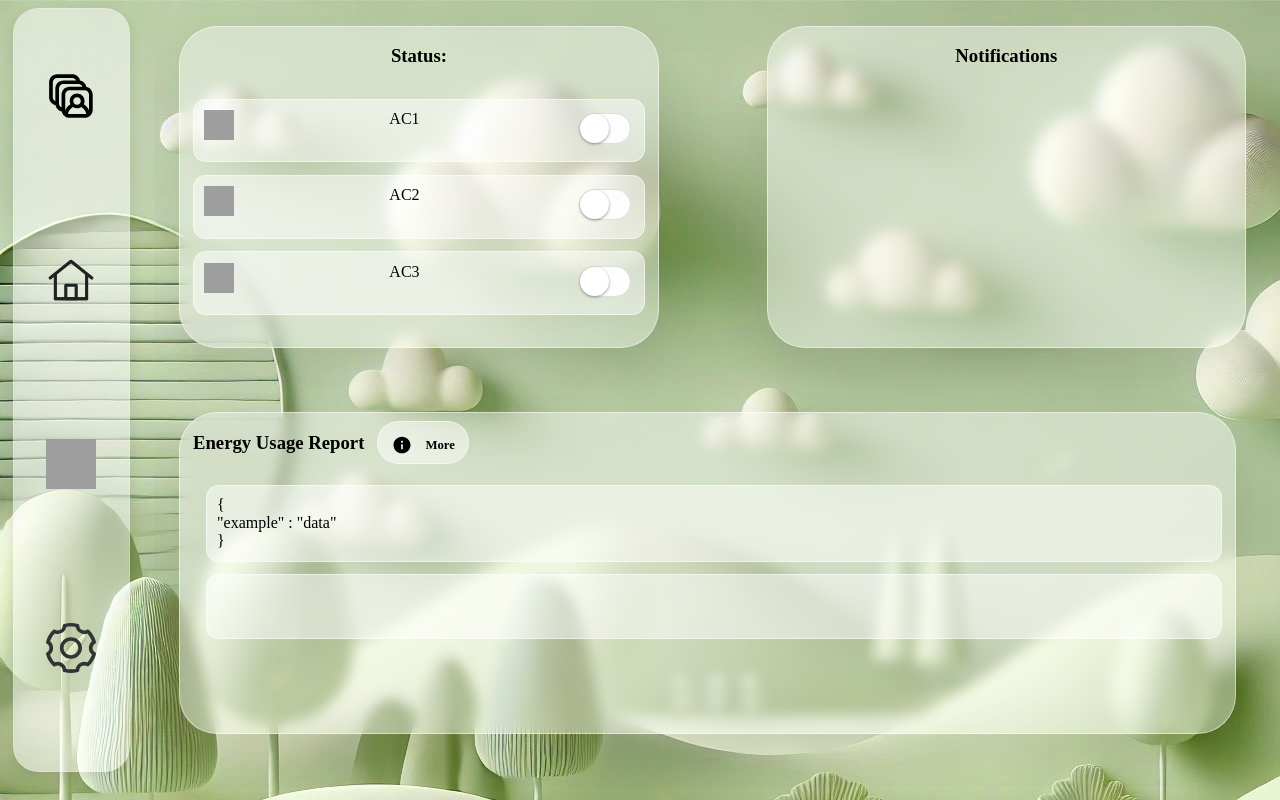
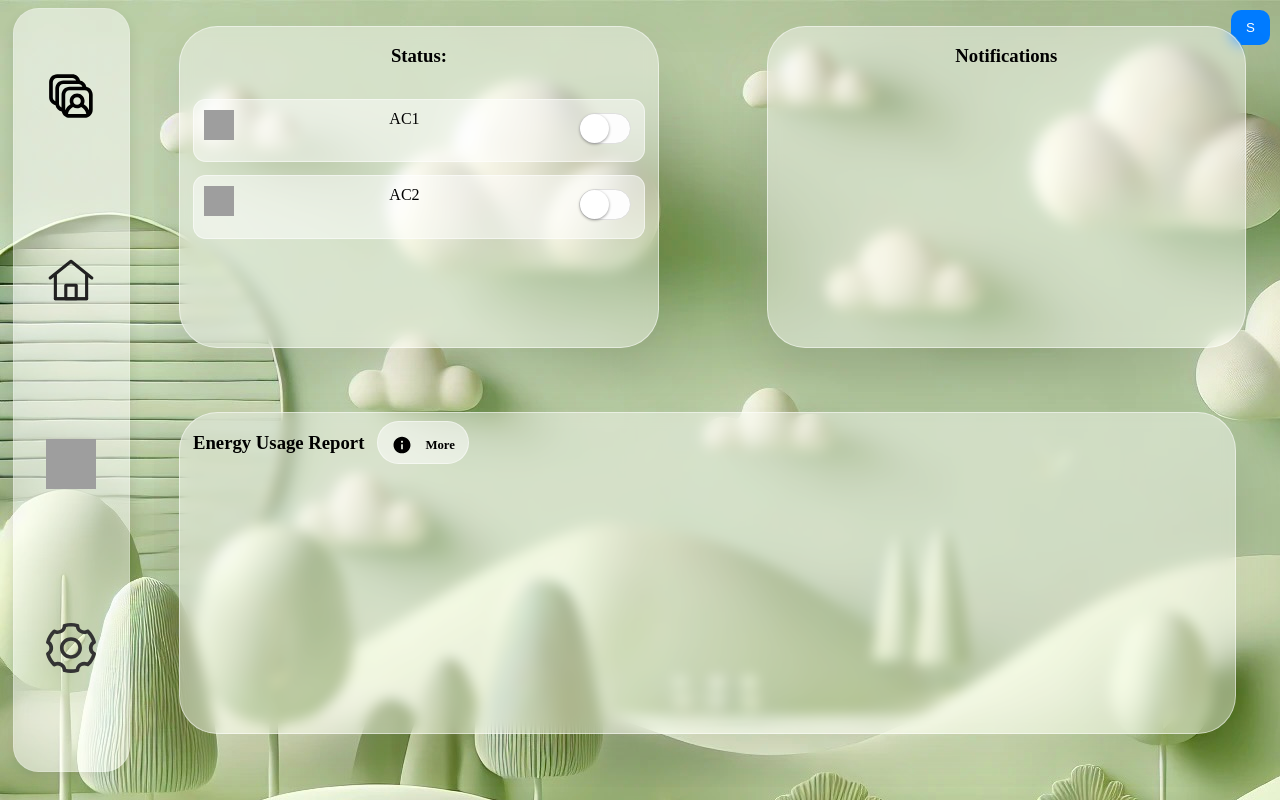
Before and after one commit to QIHANG111/ECOSPHERE, a PHP site: page /public/pages/homePage.html in a window 1280 px wide. Run offline with PHP 8.4, Linux system fonts and the light colour scheme; grey boxes are pictures that could not be loaded.

Commit message:
added darkmode

```diff
--- a/src/public/css/style.css
+++ b/src/public/css/style.css
@@ -1,15 +1,43 @@
+/* Define CSS variables for light mode */
+:root {
+    --background-color: white;
+    --text-color: black;
+    --sidebar-background: rgba(255, 255, 255, 0.5);
+    --card-background: rgba(255, 255, 255, 0.4);
+    --button-background: #007bff;
+    --button-hover: #0056b3;
+    --input-border: #ccc;
+    --input-shadow: rgba(0, 0, 0, 0.1);
+    --background-image: url("../images/background.jpg");
+}
+
+/* Define CSS variables for dark mode */
+.dark-mode {
+    --background-color: #121212;
+    --text-color: #ffffff;
+    --sidebar-background: rgba(30, 30, 30, 0.7);
+    --card-background: rgba(30, 30, 30, 0.7);
+    --button-background: #1e88e5;
+    --button-hover: #1565c0;
+    --input-border: #555;
+    --input-shadow: rgba(255, 255, 255, 0.2);
+    --background-image: url("../images/darkbackground.jpg");
+}
+
 body {
     margin: 0;
-    background-image: url("../images/background.jpg");
+    background-image: var(--background-image);
     align-items: flex-start;
     justify-content: flex-start;
     display: flex;
+    transition: background-color 0.3s;
 }
 
 /* Sidebar styling */
 .sidebar {
+    color: var(--text-color);
     border-radius: 2vw; /* Rounded corners on all sides */
-    background-color: rgba(255, 255, 255, 0.5);
+    background-color: var(--sidebar-background);
     width: 7vw; /* Initial sidebar width */
     height: 92vh; /* Reduce height to leave space around edges */
     box-shadow: 0 0.5vw 1vw rgba(0, 0, 0, 0.1);
@@ -21,7 +49,7 @@ body {
     position: fixed;
     left: 1vw; /* Leave space from the left edge */
     top: 1vh; /* Leave space from the top edge */
-    transition: width 0.3s ease; /* Smooth width transition */
+    transition: width 0.3s ease, background-color 0.3s;
     z-index: 1000; /* Ensure sidebar stays above other elements */
 }
 
@@ -334,3 +362,23 @@ body {
     opacity: 1;
     flex: 1;
 }
+
+
+/* Dark mode toggle button */
+.toggle-button {
+    position: fixed;
+    top: 10px;
+    right: 10px;
+    background-color: var(--button-background);
+    color: white;
+    border: none;
+    padding: 10px 15px;
+    cursor: pointer;
+    border-radius: 10px;
+    transition: background 0.3s;
+}
+
+/* Toggle button hover effect */
+.toggle-button:hover {
+    background-color: var(--button-hover);
+}
--- /dev/null
+++ b/src/public/js/darkMode.js
@@ -0,0 +1,20 @@
+document.addEventListener("DOMContentLoaded", function () {
+    const toggleButton = document.getElementById("darkModeToggle");
+    const body = document.body;
+
+
+    if (localStorage.getItem("darkMode") === "enabled") {
+        body.classList.add("dark-mode");
+    }
+
+    toggleButton.addEventListener("click", function () {
+        body.classList.toggle("dark-mode");
+
+
+        if (body.classList.contains("dark-mode")) {
+            localStorage.setItem("darkMode", "enabled");
+        } else {
+            localStorage.removeItem("darkMode");
+        }
+    });
+});
--- a/src/public/pages/homePage.html
+++ b/src/public/pages/homePage.html
@@ -8,15 +8,18 @@
 </head>
 
 <body>
+<!-- Dark Mode Toggle Button -->
+<button id="darkModeToggle" class="toggle-button">S</button>
+
 <div class="sidebar">
     <div class="menu-item" data-target="/pages/usersPage.html">
-        <div class = ui-menu-icon>
+        <div class="ui-menu-icon">
             <img src="/icons/users.svg" alt="Vector Icon" width="70" height="70">
         </div>
         <div class="menu-text">Users</div>
     </div>
     <div class="menu-item" data-target="/pages/homepage.html">
-        <div class = ui-menu-icon>
+        <div class="ui-menu-icon">
             <img src="/icons/home.svg" alt="Vector Icon" width="50" height="50">
         </div>
         <div class="menu-text">Homepage</div>
@@ -39,7 +42,7 @@
     <div class="dashboard-content">
         <div class="normalCard">
             <h3>Status:</h3>
-            <div class =upToDownList>
+            <div class="upToDownList">
                 <div class="hBar">
                     <img src="/icons/devices.svg" alt="Vector Icon" width="30" height="30">
                     <div class="device-name">AC1</div>
@@ -54,16 +57,7 @@
                     <div class="device-name">AC2</div>
                     <div class="device-status">
                         <label>
-                            <input type="checkbox" class="mui-switch mui-switch-anim mui-switch-animbg" data-device="AC1">
-                        </label>
-                    </div>
-                </div>
-                <div class="hBar">
-                    <img src="/icons/devices.svg" alt="Vector Icon" width="30" height="30">
-                    <div class="device-name">AC3</div>
-                    <div class="device-status">
-                        <label>
-                            <input type="checkbox" class="mui-switch mui-switch-anim mui-switch-animbg" data-device="AC1">
+                            <input type="checkbox" class="mui-switch mui-switch-anim mui-switch-animbg" data-device="AC2">
                         </label>
                     </div>
                 </div>
@@ -82,21 +76,11 @@
                     </div>
                 </div>
             </div>
-            <div class="upToDownList" style= height:20vw;">
-                <div class="hBar">
-                    <div id="text-content" style="text-align: start"></div>
-                </div>
-                <div class="hBar">
-                    <h4></h4>
-                </div>
-
-            </div>
-
         </div>
     </div>
-
 </div>
 
 <script src="/js/homepage.js"></script>
+<script src="/js/darkMode.js"></script>
 </body>
 </html>
```
Also changed, not shown: src/public/images/darkBackground.jpg (added).
